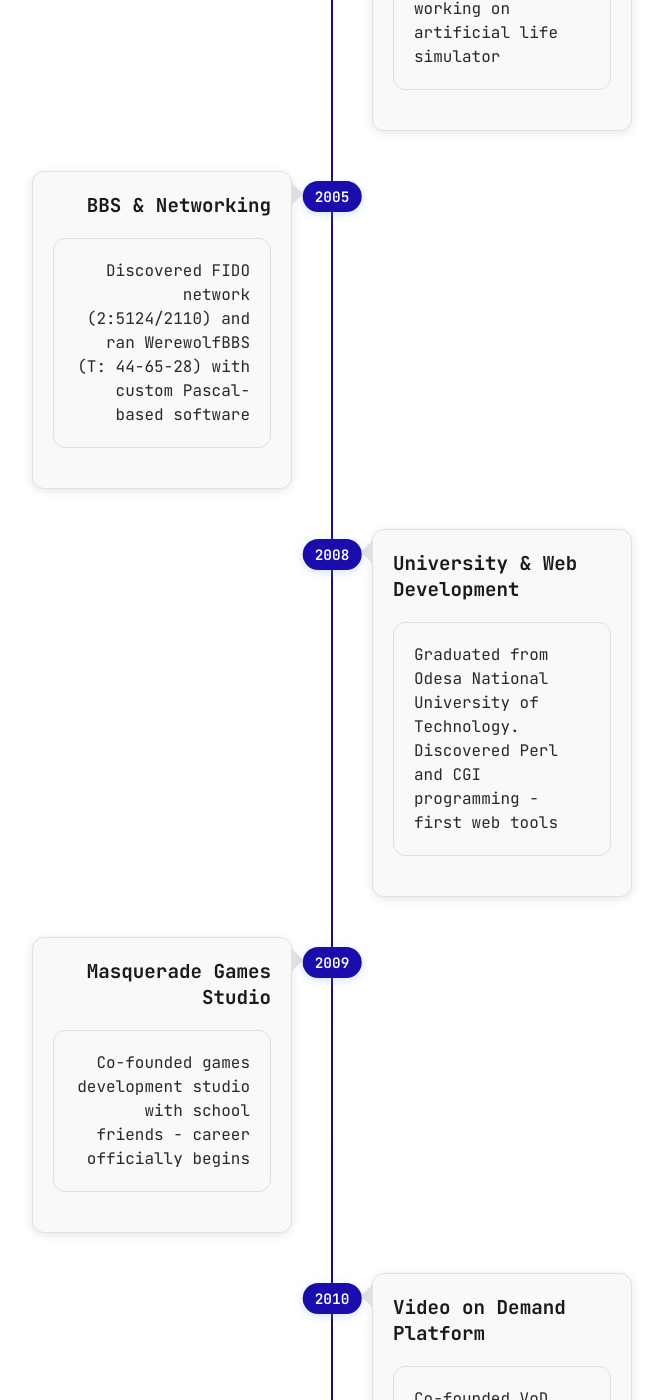
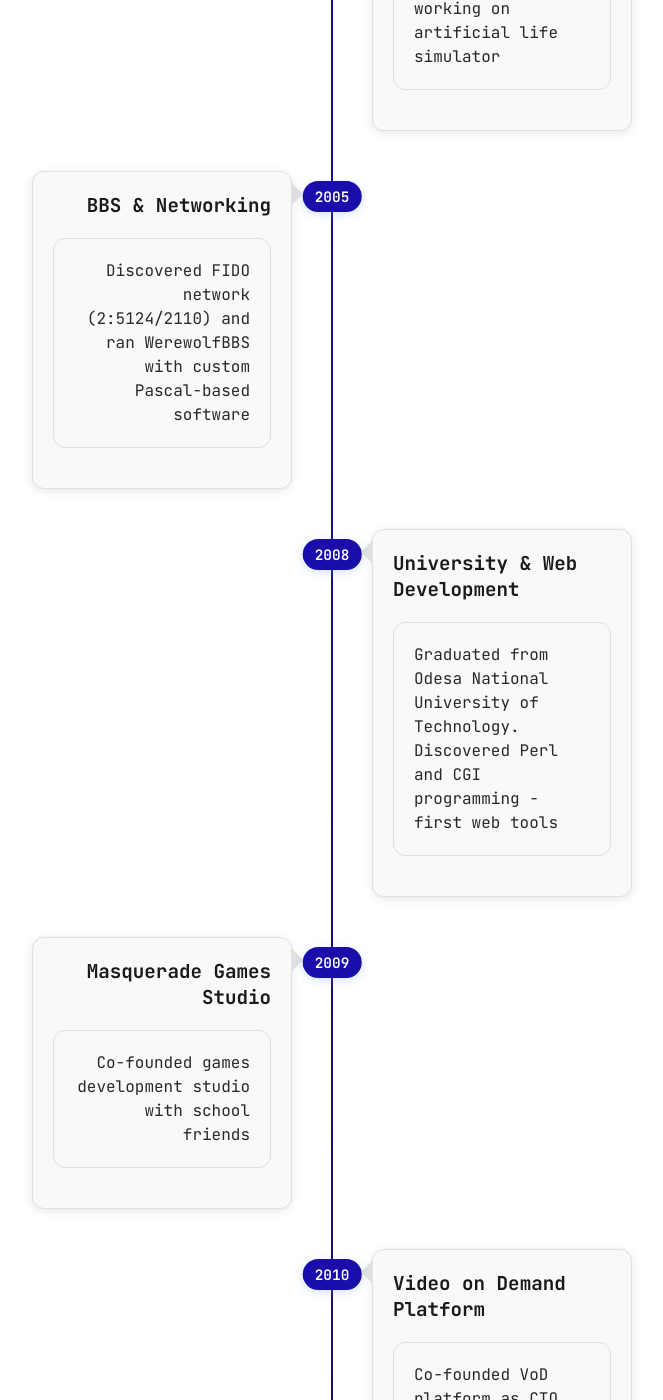
Before and after one commit to vshvedov/vladcodes, a Jekyll site: the page built from about/index.md, in a window 1280 px wide and 1400 px high, scrolled down 2640 px. Shown: the whole window, without its empty margins (308-971 px from the left). Built offline with Jekyll 4.4.1, drawn with Linux system fonts in a browser that asks for light colours; our own code applies the rules of GitHub Pages for plain Markdown files; some of the changed text lies outside the part shown.

Commit message:
Update career timeline: adjust years and refine descriptions for clarity

```diff
--- a/about/index.md
+++ b/about/index.md
@@ -28,10 +28,10 @@
 ## Bio
 
 <div class="timeline" id="career-timeline">
-  <div class="timeline-item" data-year="1995">
+  <div class="timeline-item" data-year="1992">
     <div class="timeline-marker"></div>
     <div class="timeline-content">
-      <h3>Programming Begins</h3>
+      <h3>Story Begins</h3>
       <p>Started programming at age 10 on ZX Spectrum 16K clone with BASIC and Z80 Assembler</p>
     </div>
   </div>
@@ -48,7 +48,7 @@
     <div class="timeline-marker"></div>
     <div class="timeline-content">
       <h3>BBS & Networking</h3>
-      <p>Discovered FIDO network (2:5124/2110) and ran WerewolfBBS (T: 44-65-28) with custom Pascal-based software</p>
+      <p>Discovered FIDO network (2:5124/2110) and ran WerewolfBBS with custom Pascal-based software</p>
     </div>
   </div>
 
@@ -64,7 +64,7 @@
     <div class="timeline-marker"></div>
     <div class="timeline-content">
       <h3>Masquerade Games Studio</h3>
-      <p>Co-founded games development studio with school friends - career officially begins</p>
+      <p>Co-founded games development studio with school friends</p>
     </div>
   </div>
 
@@ -116,7 +116,7 @@
     </div>
   </div>
 
-  <div class="timeline-item" data-year="2024">
+  <div class="timeline-item" data-year="2023">
     <div class="timeline-marker"></div>
     <div class="timeline-content">
       <h3>LLMs & AI Focus</h3>
```
